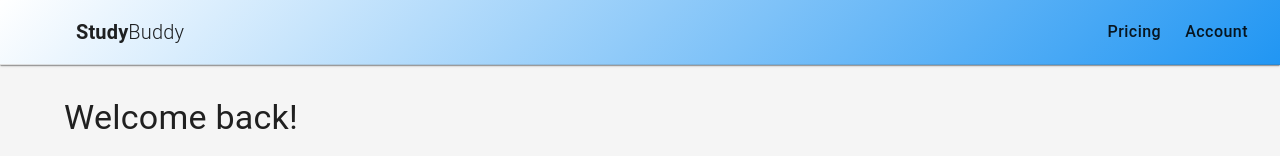
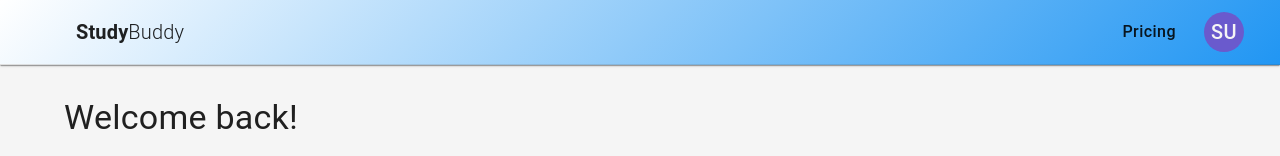
Before and after one commit to SnehalRay/StudyBuddy, a React (Vite) app in the folder frontend/: page / in a window 1280 px wide. Shown: the top 156 px of the page. Built offline with nearby package versions, Linux system fonts and the light colour scheme; no server answers; sample sign-in values are in the browser's storage; some icons are missing.

Commit message:
pfp based on name in the header

```diff
--- a/frontend/src/components/Header.tsx
+++ b/frontend/src/components/Header.tsx
@@ -8,6 +8,8 @@ import MenuIcon from '@mui/icons-material/Menu';
 import Brightness4Icon from '@mui/icons-material/Brightness4';
 import Brightness7Icon from '@mui/icons-material/Brightness7';
 import { useColorMode } from '../theme/ColorModeContext';
+import Avatar from '@mui/material/Avatar';
+
 
 // Styled Button for navigation
 const LinkButton = styled(Button)(({ theme }) => ({
@@ -18,6 +20,15 @@ const LinkButton = styled(Button)(({ theme }) => ({
     backgroundColor: theme.palette.action.hover,
   },
 }));
+
+const user = JSON.parse(localStorage.getItem('user') || '{}');
+const name = user?.name || '';
+const initials = name
+  .split(' ')
+  .map((n) => n[0])
+  .join('')
+  .toUpperCase();
+
 
 export default function Header() {
   const theme = useTheme();
@@ -59,7 +70,9 @@ export default function Header() {
               Pricing
             </LinkButton>
             <LinkButton href="/account">
-              Account
+              <Avatar alt={name} sx={{ bgcolor: 'primary.main' }}>
+                {initials}
+              </Avatar>
             </LinkButton>
           </Box>
         </Toolbar>
```
